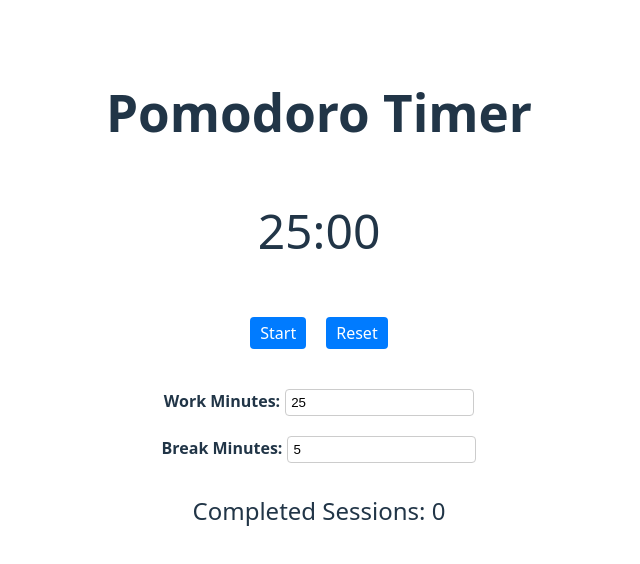
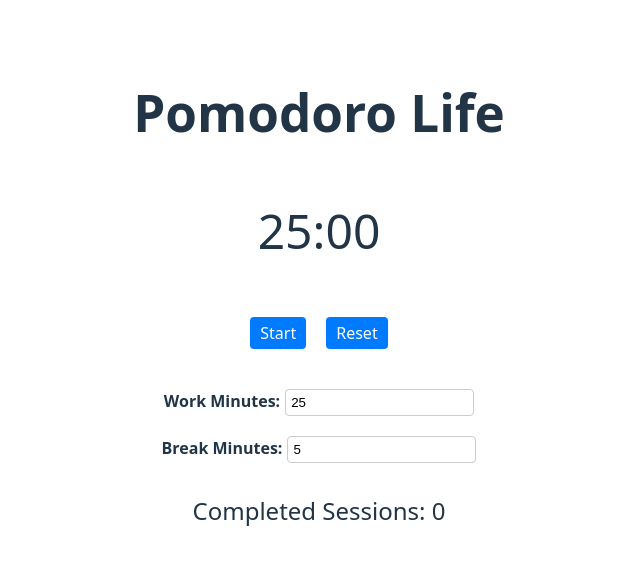
Before and after one commit to runharu0662/Pomodoro-life, a React (Vite) app in the folder frontend/: page / in a window 1280 px wide. Shown: the top 564 px of the page, without its empty margins (321-961 px from the left). Built offline with nearby package versions, Linux system fonts and the light colour scheme; no server answers.

Commit message:
update_title

```diff
--- a/frontend/src/App.tsx
+++ b/frontend/src/App.tsx
@@ -132,7 +132,7 @@ const App = () => {
 
   return (
     <div css={appStyle}>
-      <h1>Pomodoro Timer</h1>
+      <h1>Pomodoro Life</h1>
       <div css={timerStyle}>
         {minutes < 10 ? `0${minutes}` : minutes}:
         {seconds < 10 ? `0${seconds}` : seconds}
```
